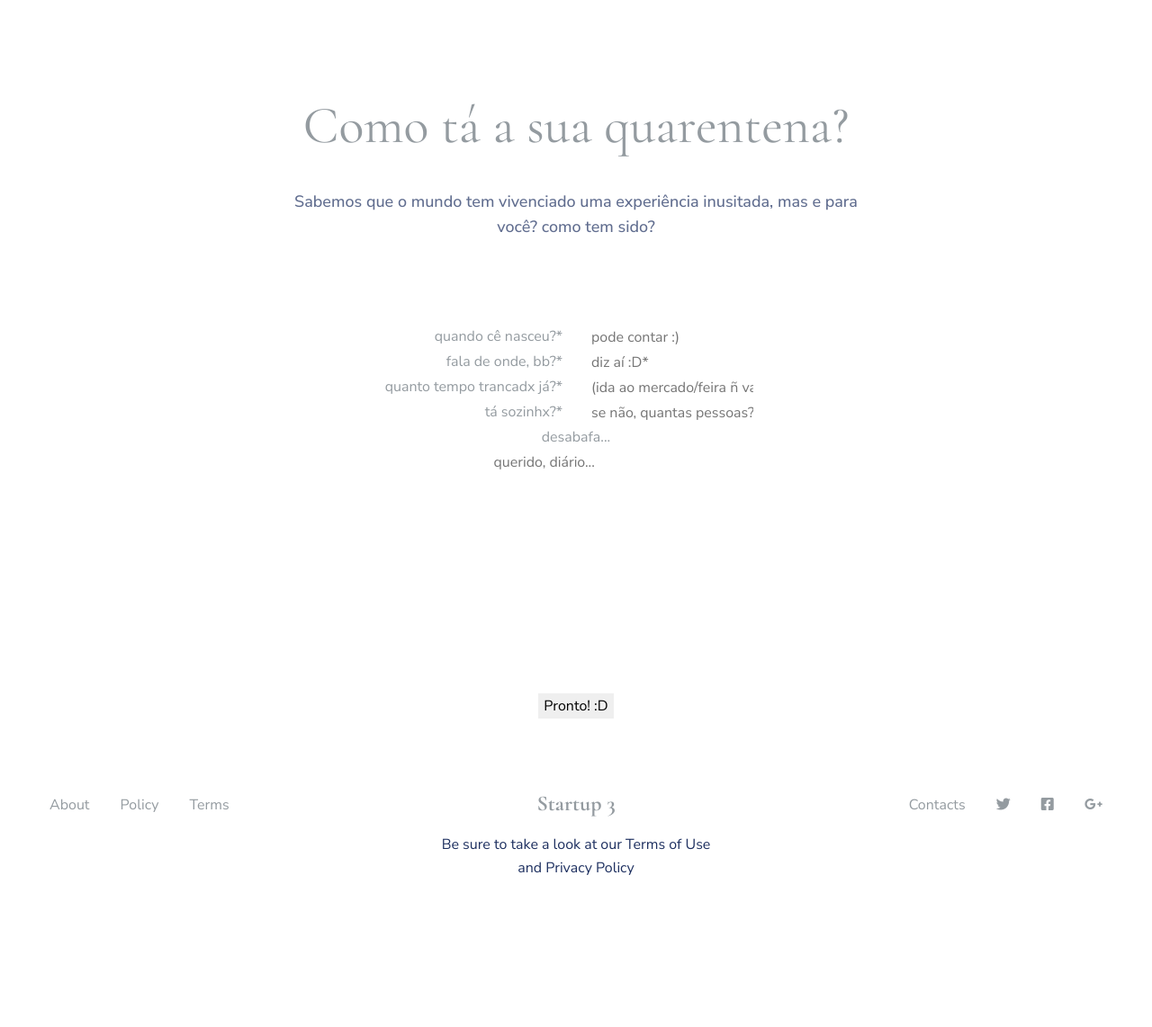
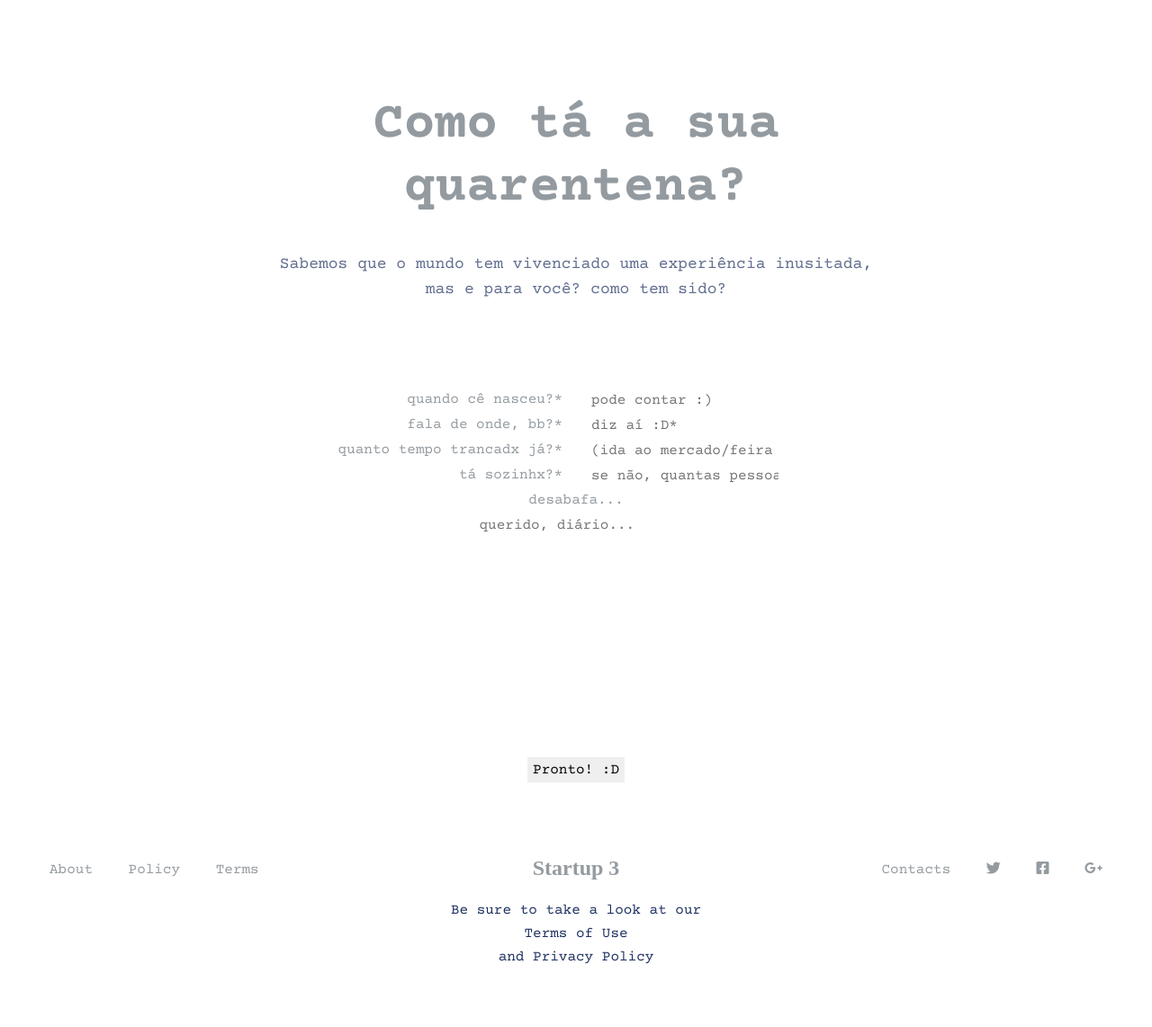
Before and after one commit to guibullejos/comotaaquarentena, a PHP site: page / in a window 1280 px wide. Shown: the whole page at 90% size. Before the commit the page ends 973 px from the top, so only its background shows below. Run offline with PHP 8.4, Linux system fonts and the light colour scheme; some libraries are stand-ins or nearby versions.

Commit message:
Ajustes no style.css das fontes

```diff
--- a/css/style.css
+++ b/css/style.css
@@ -20,7 +20,7 @@
 */
 /* 1. Common styles */
 body {
-  font-family: Nunito Sans;
+  font-family: Courier Prime;
   font-weight: 400;
   font-size: 16px;
   line-height: 26px;
@@ -92,8 +92,8 @@ h1, h2, h3, h4, h5, h6 {
   -webkit-margin-before: 0;
   -webkit-margin-after: 0;
   margin: 0;
-  font-weight: 400;
-  font-family: Cormorant Garamond;
+  font-weight: 700;
+  font-family: Courier Prime;
 }
 
 h1, h2 {
--- a/index.html
+++ b/index.html
@@ -6,7 +6,7 @@
 		<meta name="viewport" content="width=device-width, initial-scale=1">
 				<link rel="icon" href="i/favicon.png" type="image/x-icon">
 		<!-- Google Fonts -->
-				<link href="https://fonts.googleapis.com/css?family=Cormorant+Garamond:100,200,300,400,600,500,700,800,900|Nunito+Sans:100,200,300,400,500,600,700,800,900&amp;subset=latin" rel="stylesheet">
+				<link href="https://fonts.googleapis.com/css?family=Courier+Prime:400,400i,700,700i&display=swap" rel="stylesheet">
 				<!-- Bootstrap 4.3.1 CSS -->
 		<link rel="stylesheet" href="https://stackpath.bootstrapcdn.com/bootstrap/4.3.1/css/bootstrap.min.css" integrity="sha384-ggOyR0iXCbMQv3Xipma34MD+dH/1fQ784/j6cY/iJTQUOhcWr7x9JvoRxT2MZw1T" crossorigin="anonymous">
 		<!-- Slick 1.8.1 jQuery plugin CSS (Sliders) -->
```
